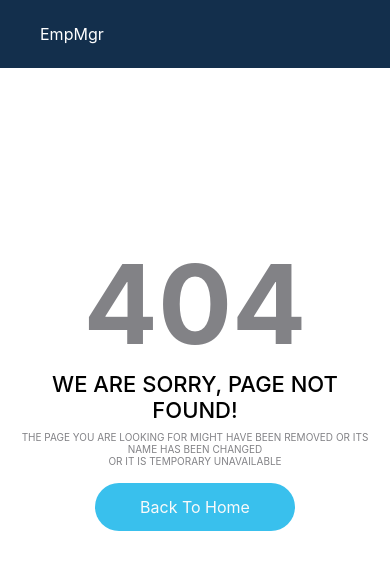
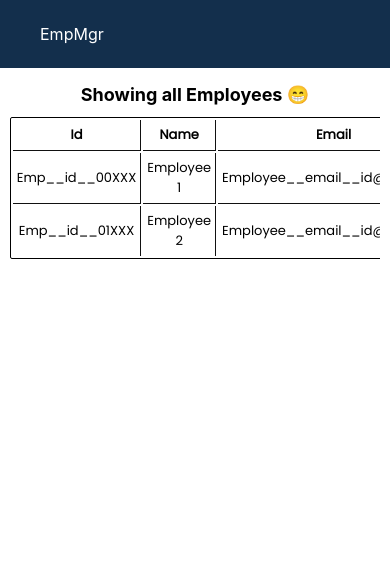
Before and after one commit to akgarg0472/employee-manager-react, a React (Create React App) app: page /user/dashboard in a window 390 px wide. Before the commit this address had no page. Shown: the top 570 px of the page. Built offline with nearby package versions, Linux system fonts and the light colour scheme; sample sign-in values are in the browser's storage.

Commit message:
added: Show employeed data and responsive table design

```diff
--- a/src/App.jsx
+++ b/src/App.jsx
@@ -6,6 +6,7 @@ import SignupPage from "./pages/SignupPage";
 import Error404 from "./component/Error404";
 import HomePage from "./pages/HomePage";
 import useUser from "./hooks/useUser";
+import DashboardPage from "./pages/DashboardPage";
 
 const App = () => {
   const { getUser } = useUser();
@@ -14,16 +15,20 @@ const App = () => {
     <>
       <NavigationBar user={getUser() !== null} />
       <Switch>
-        <Route path="/" exact>
-          <HomePage />
-        </Route>
-
         <Route path="/login" exact>
           <LoginPage />
         </Route>
 
         <Route path="/signup" exact>
           <SignupPage />
+        </Route>
+
+        <Route path="/user/dashboard" exact>
+          <DashboardPage />
+        </Route>
+
+        <Route path="/" exact>
+          <HomePage />
         </Route>
 
         <Route>
--- /dev/null
+++ b/src/component/Dashboard.css
@@ -0,0 +1,84 @@
+@import url("https://fonts.googleapis.com/css2?family=Poppins&display=swap");
+
+.employee_container {
+  width: 100vw;
+  margin-top: 1.6rem;
+}
+
+.employee_container h1 {
+  text-align: center;
+}
+
+.employee__table__container {
+  width: 95vw;
+  margin: auto;
+  overflow-x: auto;
+}
+
+.employee__table__container .employee__table {
+  width: 100%;
+  margin: auto;
+  margin-top: 1.2rem;
+  font-size: 1.5rem;
+  border: 1px solid #000;
+  border-radius: 0.2rem;
+  text-transform: capitalize;
+  font-family: "Poppins", sans-serif;
+}
+
+.employee__table__container .employee__table th,
+.employee__table__container .employee__table td {
+  text-align: center;
+  border-right: 1px solid #111;
+  border-bottom: 1px solid #111;
+  padding: 0.8rem 0.4rem;
+  word-wrap: break-word;
+}
+
+.employee__table__container .employee__table th:last-child {
+  border-right: 0;
+}
+
+.employee__table__container .employee__table td:last-child {
+  border-right: 0;
+}
+
+.employee__table__container .employee__table tr:last-child td {
+  border-bottom: 0;
+}
+
+.action__btn {
+  margin-right: 1.2rem;
+}
+
+.action__btn:hover {
+  cursor: pointer;
+  color: #eb4d4b;
+}
+
+@media screen and (max-width: 1000px) {
+  .employee__table__container .employee__table {
+    font-size: 1.4rem;
+  }
+}
+
+@media screen and (max-width: 768px) {
+  .employee__table__container .employee__table {
+    font-size: 1.35rem;
+  }
+}
+
+@media screen and (max-width: 600px) {
+  .employee__table__container .employee__table {
+    font-size: 1.3rem;
+  }
+
+  .employee__table__container .employee__table th,
+  .employee__table__container .employee__table td {
+    padding: 0.5rem 0.4rem;
+  }
+
+  .employee_container h1 {
+    font-size: 1.8rem;
+  }
+}
--- /dev/null
+++ b/src/component/Dashboard.jsx
@@ -0,0 +1,52 @@
+import React, { useEffect } from "react";
+import useUser from "../hooks/useUser";
+import EmployeeRecord from "./EmployeeRecord";
+import { useHistory } from "react-router-dom";
+import "./Dashboard.css";
+
+const Dashboard = () => {
+  const { getUser } = useUser();
+  const history = useHistory();
+
+  useEffect(() => {
+    if (getUser() === null) {
+      history.push("/login");
+    }
+  }, []);
+
+  return (
+    <div className="employee_container">
+      <h1>Showing all Employees 😁</h1>
+
+      <div className="employee__table__container">
+        <table className="employee__table">
+          <tr>
+            <th>Id</th>
+            <th>Name</th>
+            <th>Email</th>
+            <th>Department</th>
+            <th>Options</th>
+          </tr>
+          <EmployeeRecord
+            key={1}
+            id={"emp__id__00XXX"}
+            firstName={"Employee"}
+            lastName={"1"}
+            email={"employee__email__id@email.xyz"}
+            department={"Backend"}
+          />
+          <EmployeeRecord
+            key={2}
+            id={"emp__id__01XXX"}
+            firstName={"Employee"}
+            lastName={"2"}
+            email={"employee__email__id@email.xyz"}
+            department={"Backend"}
+          />
+        </table>
+      </div>
+    </div>
+  );
+};
+
+export default Dashboard;
--- /dev/null
+++ b/src/component/EmployeeRecord.jsx
@@ -0,0 +1,40 @@
+import React from "react";
+import swal from "sweetalert";
+
+const EmployeeRecord = (props) => {
+  const { id, firstName, lastName, email, department } = props;
+
+  const editEmployee = (employeeId) => {
+    swal(`Edit employee: ${employeeId}`);
+  };
+
+  const deleteEmployee = (employeeId) => {
+    swal(`Delete employee: ${employeeId}`);
+  };
+
+  return (
+    <tr>
+      <td>{id}</td>
+      <td>
+        {firstName} {lastName}
+      </td>
+      <td>{email}</td>
+      <td>{department}</td>
+      <td>
+        <i
+          className="fas fa-pencil-alt action__btn"
+          title="Edit"
+          onClick={() => editEmployee(id)}
+        ></i>
+
+        <i
+          className="fas fa-trash-alt action__btn"
+          title="Delete"
+          onClick={() => deleteEmployee(id)}
+        ></i>
+      </td>
+    </tr>
+  );
+};
+
+export default EmployeeRecord;
--- a/src/component/Login.jsx
+++ b/src/component/Login.jsx
@@ -9,7 +9,6 @@ import "./Login.css";
 import axios from "axios";
 import swal from "sweetalert";
 import useUser from "../hooks/useUser";
-import { useCookies } from "react-cookie";
 
 const validateSigninForm = () => {
   const email = document.getElementById("login_username");
@@ -53,13 +52,12 @@ const Login = () => {
     email: "",
     password: "",
   });
-  const [cookies, setCookies] = useCookies();
 
   useEffect(() => {
     document.title = "Login";
 
     if (getUser() !== null) {
-      history.push("/");
+      history.push("/user/dashboard");
     }
   });
 
@@ -119,10 +117,10 @@ const Login = () => {
 
       if (response.status === 200) {
         setUser({
-          auth__user: response.auth_user,
           auth__token: response.auth_token,
+          auth_userId: response.auth_userId,
         });
-        history.push("/");
+        history.push("/user/dashboard");
       } else {
         updateLoginError(response.message, response.status);
       }
--- a/src/component/NavigationBar.jsx
+++ b/src/component/NavigationBar.jsx
@@ -1,11 +1,13 @@
 import React, { useEffect, useState } from "react";
 import useWindowDimensions from "../hooks/useWindowDimensions";
 import { Link } from "react-router-dom";
+import useUser from "../hooks/useUser";
 import "./NavigationBar.css";
 
 const NavigationBar = (props) => {
   const [showNavigationLinks, setShowNavigationLinks] = useState(true);
   const { width } = useWindowDimensions();
+  const { removeUser } = useUser();
 
   useEffect(() => {
     setShowNavigationLinks(width <= 768 ? false : true);
@@ -82,6 +84,21 @@ const NavigationBar = (props) => {
                 Signup
               </Link>
             </li>
+
+            <li
+              className="nav__link"
+              style={{
+                display: props.user === false ? "none" : "inherit",
+              }}
+            >
+              <Link
+                className="navbar__nav__url"
+                to="/"
+                onClick={() => removeUser()}
+              >
+                Logout
+              </Link>
+            </li>
           </ul>
         </div>
       </div>
--- a/src/component/Signup.jsx
+++ b/src/component/Signup.jsx
@@ -8,6 +8,7 @@ import {
 } from "../values/ConstantsAndValues";
 import Loader from "./Loader";
 import axios from "axios";
+import useUser from "../hooks/useUser";
 import "./Signup.css";
 
 const validateForm = () => {
@@ -105,8 +106,12 @@ const Signup = () => {
 
   const [showLoader, setShowLoader] = useState(false);
   const history = useHistory();
+  const { getUser } = useUser();
 
   useEffect(() => {
+    if (getUser() !== null) {
+      history.push("/user/dashboard");
+    }
     document.title = "Signup";
   }, []);
 
--- a/src/hooks/useUser.js
+++ b/src/hooks/useUser.js
@@ -17,8 +17,6 @@ const useUser = () => {
       localStorage.setItem("auth__user", user);
       setauthenticatedUser(JSON.parse(localStorage.getItem("auth__user")));
     }
-
-    return authenticatedUser;
   };
 
   const getUser = () => {
--- /dev/null
+++ b/src/pages/DashboardPage.jsx
@@ -0,0 +1,12 @@
+import React from "react";
+import Dashboard from "../component/Dashboard";
+
+const DashboardPage = () => {
+  return (
+    <>
+      <Dashboard />
+    </>
+  );
+};
+
+export default DashboardPage;
--- a/src/pages/HomePage.jsx
+++ b/src/pages/HomePage.jsx
@@ -15,6 +15,7 @@ const HomePage = () => {
         .get("http://localhost:8080/api/v1/user/employees", {
           headers: {
             Authorization: `Bearer ${getUser().auth__token}`,
+            userId: `${getUser().auth_userId}`,
           },
         })
         .then((res) => res)
@@ -29,16 +30,6 @@ const HomePage = () => {
   return (
     <>
       <h1>This is home page</h1>
-      <button
-        style={{
-          display: getUser() === null ? "none" : "inherit",
-        }}
-        onClick={() => {
-          removeUser();
-        }}
-      >
-        Logout
-      </button>
       <br />
       <br />
 
```
